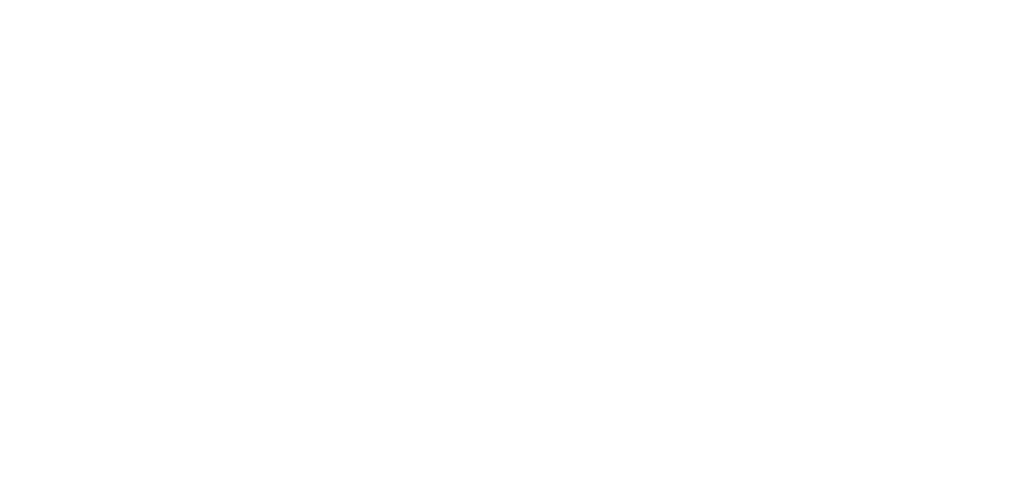
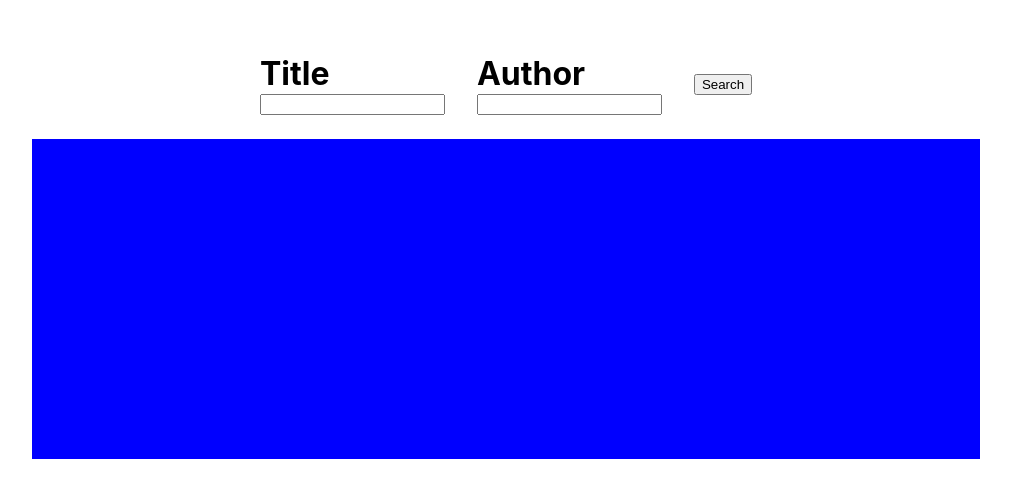
Before and after one commit to ryand67/goodreads-clone, a Next.js app: page / in a window 1280 px wide. Shown: the part 132-630 px from the top of the page, without its empty margins (134-1145 px from the left). Built offline with nearby package versions, Linux system fonts and the light colour scheme.

Commit message:
starting book entries

```diff
--- /dev/null
+++ b/components/BookEntry.js
@@ -0,0 +1,10 @@
+import React from 'react'
+import styles from './bookEntry.module.css';
+
+export default function BookEntry() {
+    return (
+        <div className={styles.bookEntry}>
+
+        </div>
+    )
+}
--- /dev/null
+++ b/components/bookEntry.module.css
@@ -0,0 +1,6 @@
+.bookEntry {
+    height: 20em;
+    width: 75%;
+    background-color: blue;
+    margin: 1.5em 0;
+}
--- a/package.json
+++ b/package.json
@@ -8,6 +8,7 @@
     "start": "next start"
   },
   "dependencies": {
+    "axios": "^0.21.1",
     "next": "10.0.4",
     "react": "17.0.1",
     "react-dom": "17.0.1"
--- a/pages/index.js
+++ b/pages/index.js
@@ -1,13 +1,33 @@
 import Head from 'next/head'
 import styles from '../styles/Home.module.css'
+import axios from 'axios';
+import BookEntry from '../components/BookEntry';
 
 export default function Home() {
+  const BOOK_URL = `https://www.googleapis.com/books/v1/volumes?q=flowers&orderBy=newest&key=AIzaSyB_-s2BfbodxkeNLMLomAGJJbaRWhwSd-k`;
+
   return (
     <div className={styles.container}>
       <Head>
-        <title>Create Next App</title>
+        <title>BestReads</title>
         <link rel="icon" href="/favicon.ico" />
       </Head>
+      <form className={styles.searchForm} action="">
+        <div className={styles.query}>
+          <h2 className={styles.label}>Title</h2>
+          <input type="text" name="Title" id="titleInput"/>
+        </div>
+
+        <div className={styles.query}>
+          <h2 className={styles.label}>Author</h2>
+          <input type="text" name="Author" id="authorInput"/>
+        </div>
+        <div className={styles.query}>
+          <button className={styles.button} type="submit">Search</button>
+        </div>
+      </form>
+
+      <BookEntry />
     </div>
   )
 }
--- a/styles/Home.module.css
+++ b/styles/Home.module.css
@@ -5,118 +5,28 @@
   flex-direction: column;
   justify-content: center;
   align-items: center;
+  overflow: scroll;
+  text-align: center;
 }
 
-.main {
-  padding: 5rem 0;
-  flex: 1;
-  display: flex;
-  flex-direction: column;
-  justify-content: center;
-  align-items: center;
-}
-
-.footer {
-  width: 100%;
-  height: 100px;
-  border-top: 1px solid #eaeaea;
+.searchForm {
   display: flex;
   justify-content: center;
   align-items: center;
+  flex-direction: row;
 }
 
-.footer img {
-  margin-left: 0.5rem;
+.label {
+  text-align: left;
+  font-size: 2em;
+  margin: 0;
 }
 
-.footer a {
-  display: flex;
-  justify-content: center;
-  align-items: center;
+
+.query {
+  margin: 0 1em;
 }
 
-.title a {
-  color: #0070f3;
-  text-decoration: none;
+.button {
+  height: 100%;
 }
-
-.title a:hover,
-.title a:focus,
-.title a:active {
-  text-decoration: underline;
-}
-
-.title {
-  margin: 0;
-  line-height: 1.15;
-  font-size: 4rem;
-}
-
-.title,
-.description {
-  text-align: center;
-}
-
-.description {
-  line-height: 1.5;
-  font-size: 1.5rem;
-}
-
-.code {
-  background: #fafafa;
-  border-radius: 5px;
-  padding: 0.75rem;
-  font-size: 1.1rem;
-  font-family: Menlo, Monaco, Lucida Console, Liberation Mono, DejaVu Sans Mono,
-    Bitstream Vera Sans Mono, Courier New, monospace;
-}
-
-.grid {
-  display: flex;
-  align-items: center;
-  justify-content: center;
-  flex-wrap: wrap;
-  max-width: 800px;
-  margin-top: 3rem;
-}
-
-.card {
-  margin: 1rem;
-  flex-basis: 45%;
-  padding: 1.5rem;
-  text-align: left;
-  color: inherit;
-  text-decoration: none;
-  border: 1px solid #eaeaea;
-  border-radius: 10px;
-  transition: color 0.15s ease, border-color 0.15s ease;
-}
-
-.card:hover,
-.card:focus,
-.card:active {
-  color: #0070f3;
-  border-color: #0070f3;
-}
-
-.card h3 {
-  margin: 0 0 1rem 0;
-  font-size: 1.5rem;
-}
-
-.card p {
-  margin: 0;
-  font-size: 1.25rem;
-  line-height: 1.5;
-}
-
-.logo {
-  height: 1em;
-}
-
-@media (max-width: 600px) {
-  .grid {
-    width: 100%;
-    flex-direction: column;
-  }
-}
```
Also changed, not shown: 1 other file (tests, documents, lock files or other folders).
